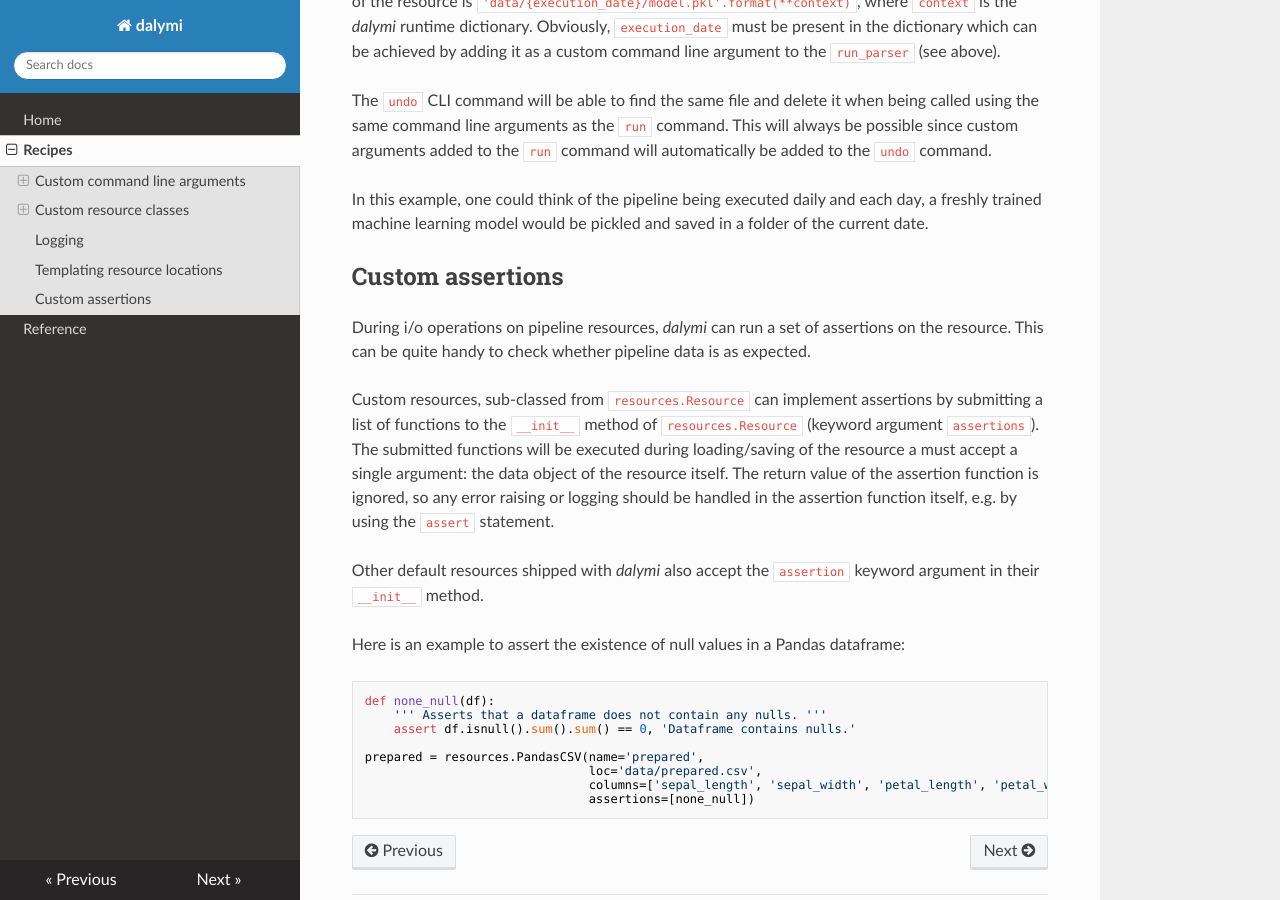
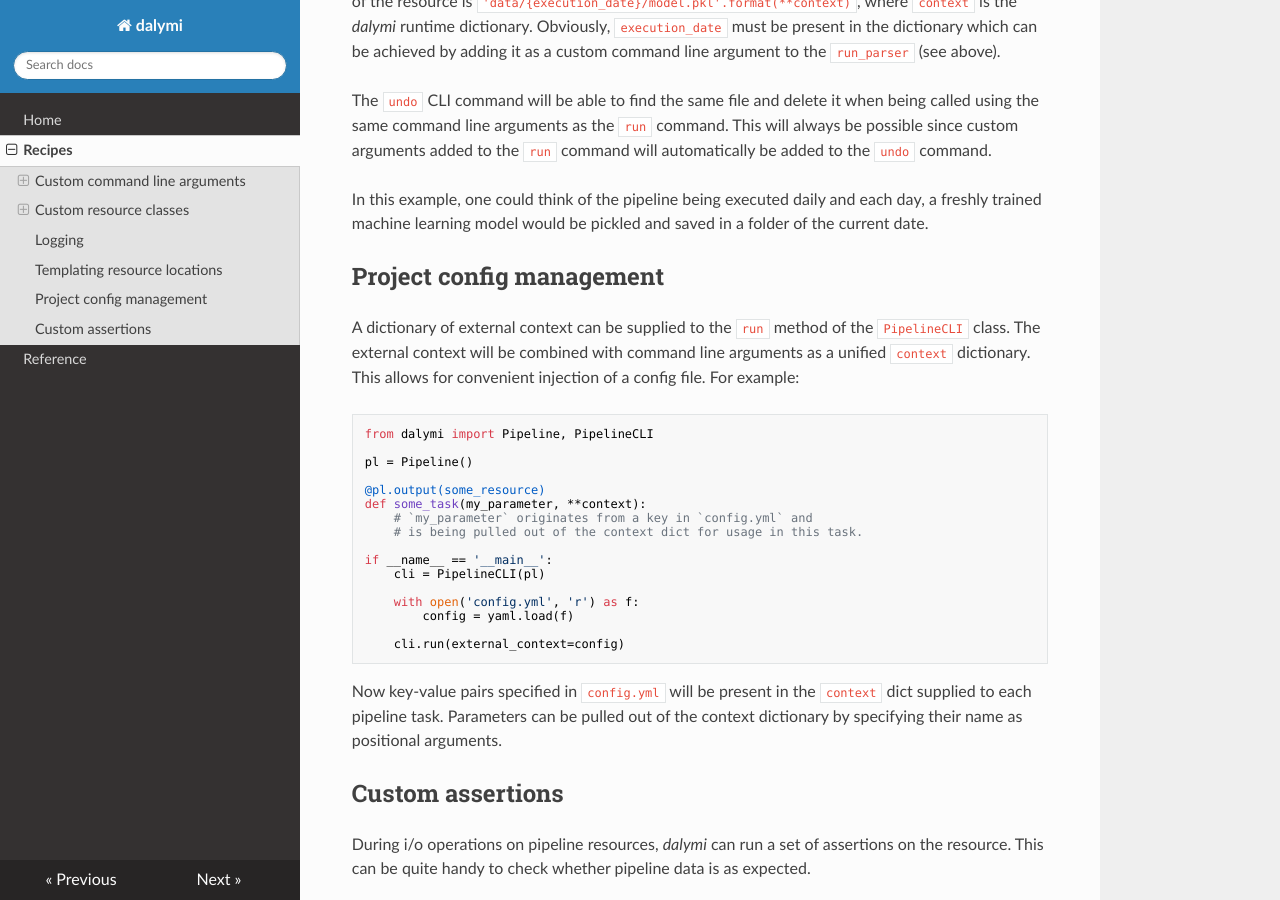
Before and after one commit to joschnitzbauer/dalymi, an MkDocs documentation site: the page built from docs/recipes.md, in a window 1280 px wide and 900 px high, scrolled down 3979 px. Built offline with MkDocs 1.6.1, drawn with Linux system fonts in a browser that asks for light colours; nearby versions of some CDN libraries; old or Windows-style settings are respelled for this version of MkDocs.

Commit message:
example for config files

````diff
--- a/docs/recipes.md
+++ b/docs/recipes.md
@@ -183,6 +183,29 @@ automatically be added to the `undo` command.
 In this example, one could think of the pipeline being executed daily and each day, a freshly trained machine learning
 model would be pickled and saved in a folder of the current date.
 
+## Project config management
+A dictionary of external context can be supplied to the `run` method of the `PipelineCLI` class. The external context will be combined with command line arguments as a unified `context` dictionary. This allows for convenient injection of a config file. For example:
+
+``` python
+from dalymi import Pipeline, PipelineCLI
+
+pl = Pipeline()
+
+@pl.output(some_resource)
+def some_task(my_parameter, **context):
+    # `my_parameter` originates from a key in `config.yml` and
+    # is being pulled out of the context dict for usage in this task.
+
+if __name__ == '__main__':
+    cli = PipelineCLI(pl)
+
+    with open('config.yml', 'r') as f:
+        config = yaml.load(f)
+
+    cli.run(external_context=config)
+```
+Now key-value pairs specified in `config.yml` will be present in the `context` dict supplied to each pipeline task. Parameters can be pulled out of the context dictionary by specifying their name as positional arguments.
+
 ## Custom assertions
 During i/o operations on pipeline resources, _dalymi_ can run a set of assertions on the resource. This can be quite handy to check whether pipeline data is as expected.
 
````
